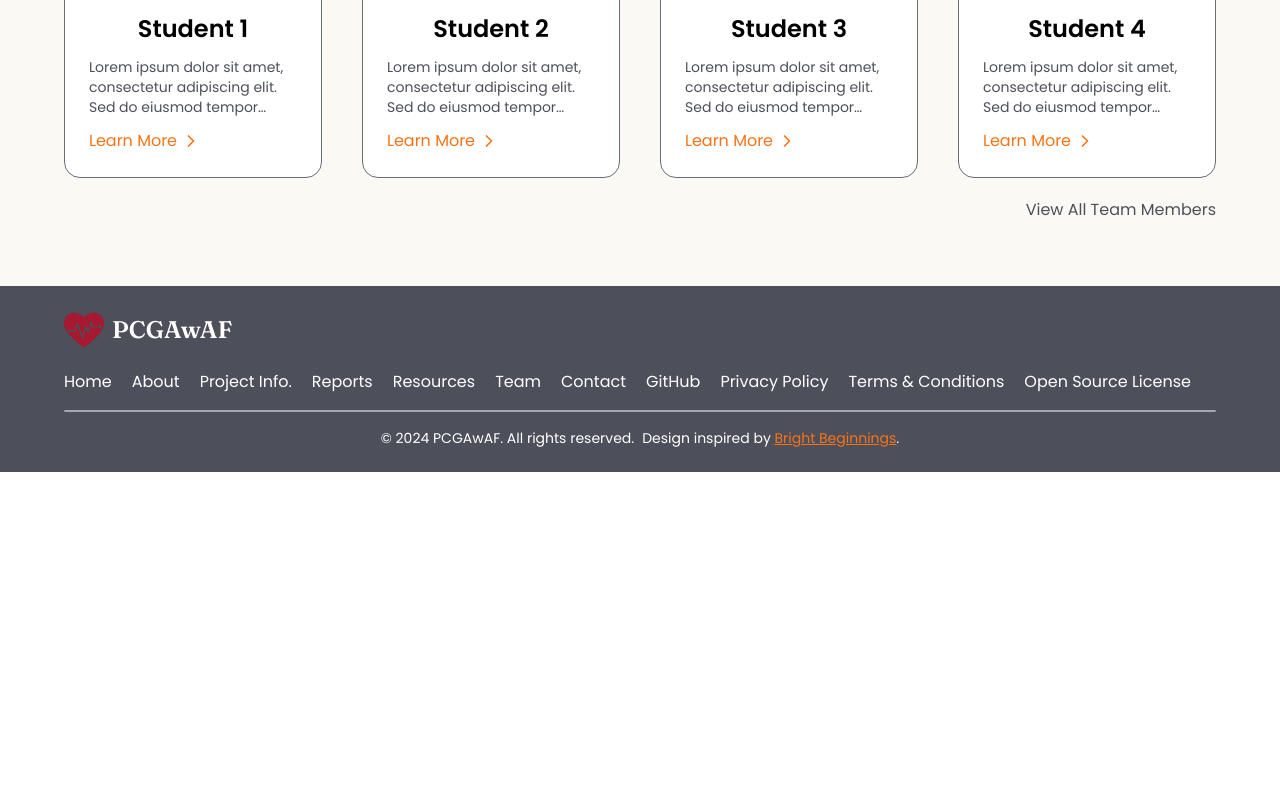
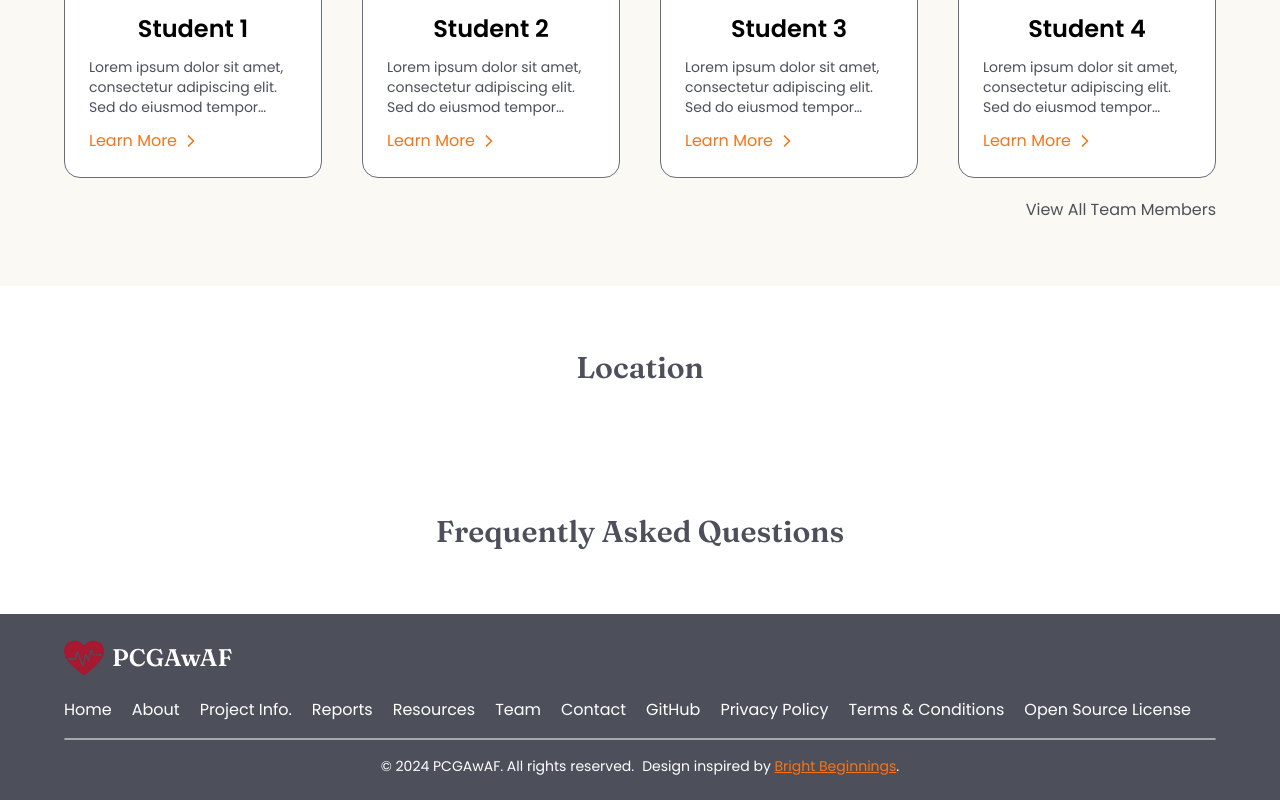
Before and after one commit to kunalkeshan/PCG-Signal-Analysis-With-Adaptive-Filtering, a Next.js app in the folder client/: page /contact in a window 1280 px wide. Shown: the part 908-1708 px from the top of the page. Before the commit the page ends 1380 px from the top, so only its background shows below. Built offline with nearby package versions, Linux system fonts and the light colour scheme.

Commit message:
chore: add contact page components - location & faqs (wip)

```diff
--- a/client/app/contact/page.tsx
+++ b/client/app/contact/page.tsx
@@ -1,11 +1,15 @@
 import Hero from '@/components/contact/hero';
 import TeamMembers from '@/components/common/team-members';
+import Location from '@/components/contact/location';
+import FAQs from '@/components/contact/faqs';
 
 export default function Contact() {
 	return (
 		<main>
 			<Hero />
 			<TeamMembers />
+			<Location />
+			<FAQs />
 		</main>
 	);
 }
--- /dev/null
+++ b/client/components/contact/faqs.tsx
@@ -0,0 +1,13 @@
+import React from 'react';
+
+const FAQs = () => {
+	return (
+		<section className='w-full max-w-screen-xl mx-auto p-6 md:p-16'>
+			<h2 className='font-heading font-semibold text-3xl text-center'>
+				Frequently Asked Questions
+			</h2>
+		</section>
+	);
+};
+
+export default FAQs;
--- /dev/null
+++ b/client/components/contact/location.tsx
@@ -0,0 +1,13 @@
+import React from 'react';
+
+const Location = () => {
+	return (
+		<section className='w-full max-w-screen-xl mx-auto p-6 md:p-16'>
+			<h2 className='font-heading font-semibold text-3xl text-center'>
+				Location
+			</h2>
+		</section>
+	);
+};
+
+export default Location;
```
